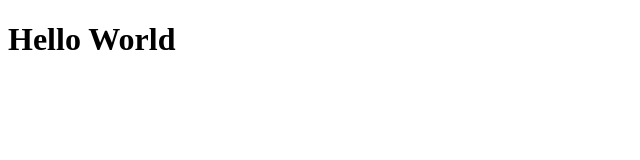
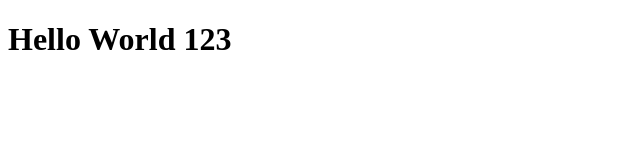
Before and after one commit to luisfelipe-dev/github-explorer, a React (Create React App) app: page / in a window 1280 px wide. Shown: the top 160 px of the page, without its empty margins (0-640 px from the left). Built offline with nearby package versions, Linux system fonts and the light colour scheme.

Commit message:
teste netlify

```diff
--- a/src/App.tsx
+++ b/src/App.tsx
@@ -1,7 +1,7 @@
 import React from "react";
 
 function App() {
-  return <h1>Hello World</h1>;
+  return <h1>Hello World 123</h1>;
 }
 
 export default App;
```
